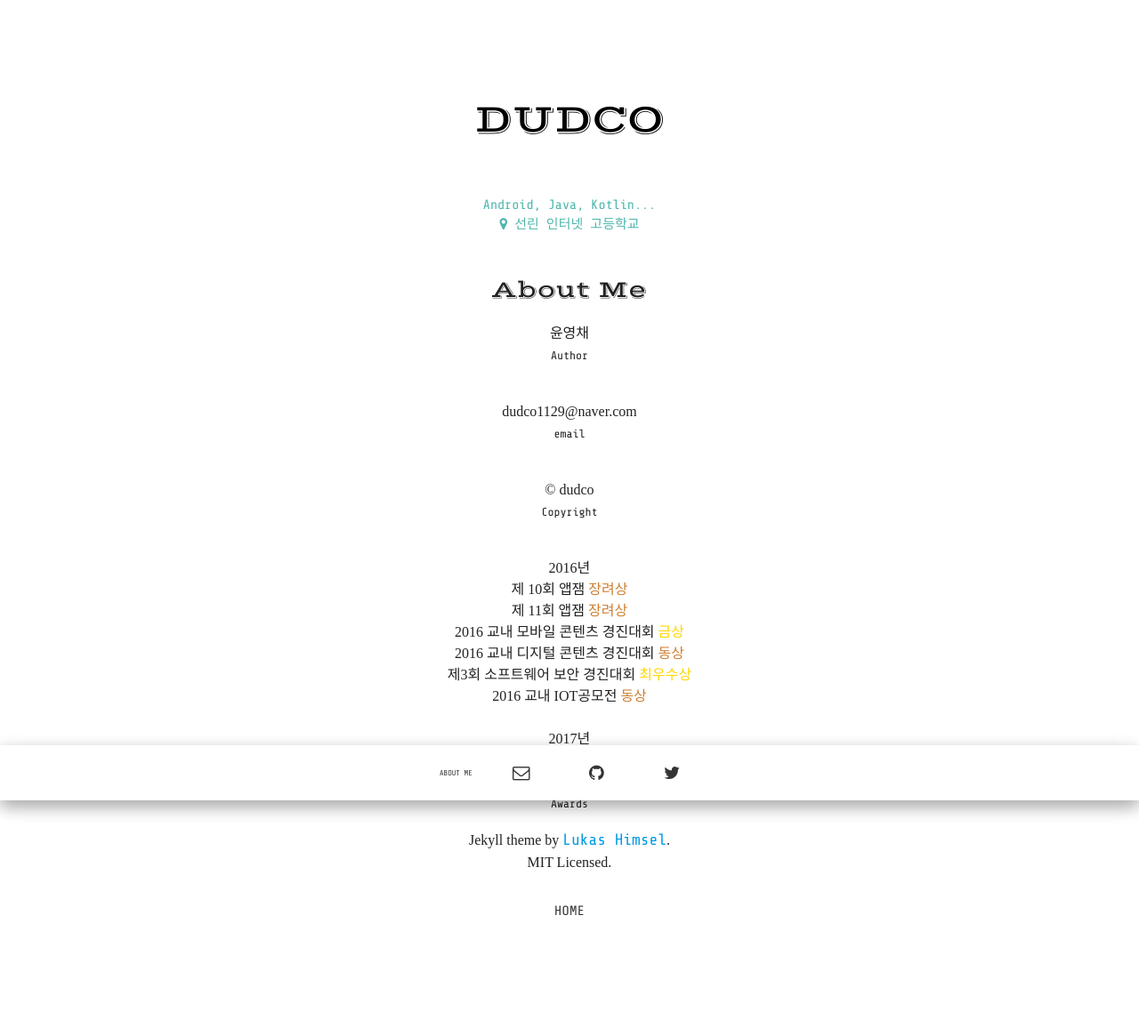
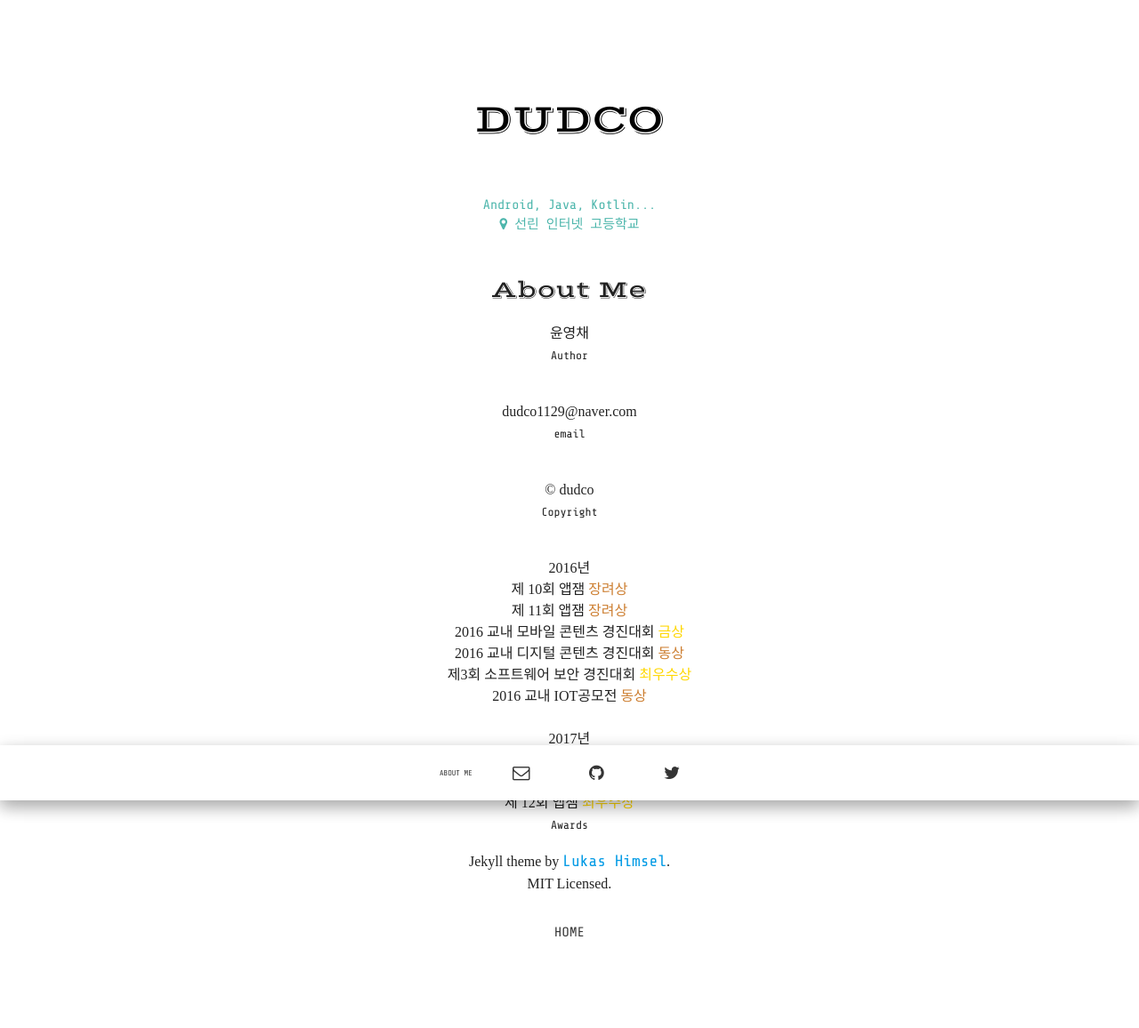
Before and after one commit to dudco/dudco.github.com, a Jekyll site: the page built from imprint.html, in a window 1280 px wide. Shown: the whole page at 89% size. Built offline with Jekyll 4.4.1, drawn with Linux system fonts in a browser that asks for light colours; nearby versions of some CDN libraries; some web fonts are replaced; before the commit the page ends 1132 px from its top, so only the background shows below that.

Commit message:
UPDATE imprint:

```diff
--- a/imprint.html
+++ b/imprint.html
@@ -32,6 +32,7 @@ layout: page
                 <ul>
                   <li>제 1회 D3S해커톤 <span style="color: gold">대상</span></li>
                   <li>고려대학교 해커톤 <span style="color: silver">아이디어상</span></li>
+                  <li>제 12회 앱잼 <span style="color: gold">최우수상</span></li>
                 </ul>
                     <span class="my-item-sub">Awards</span></p>
             </li>
```
